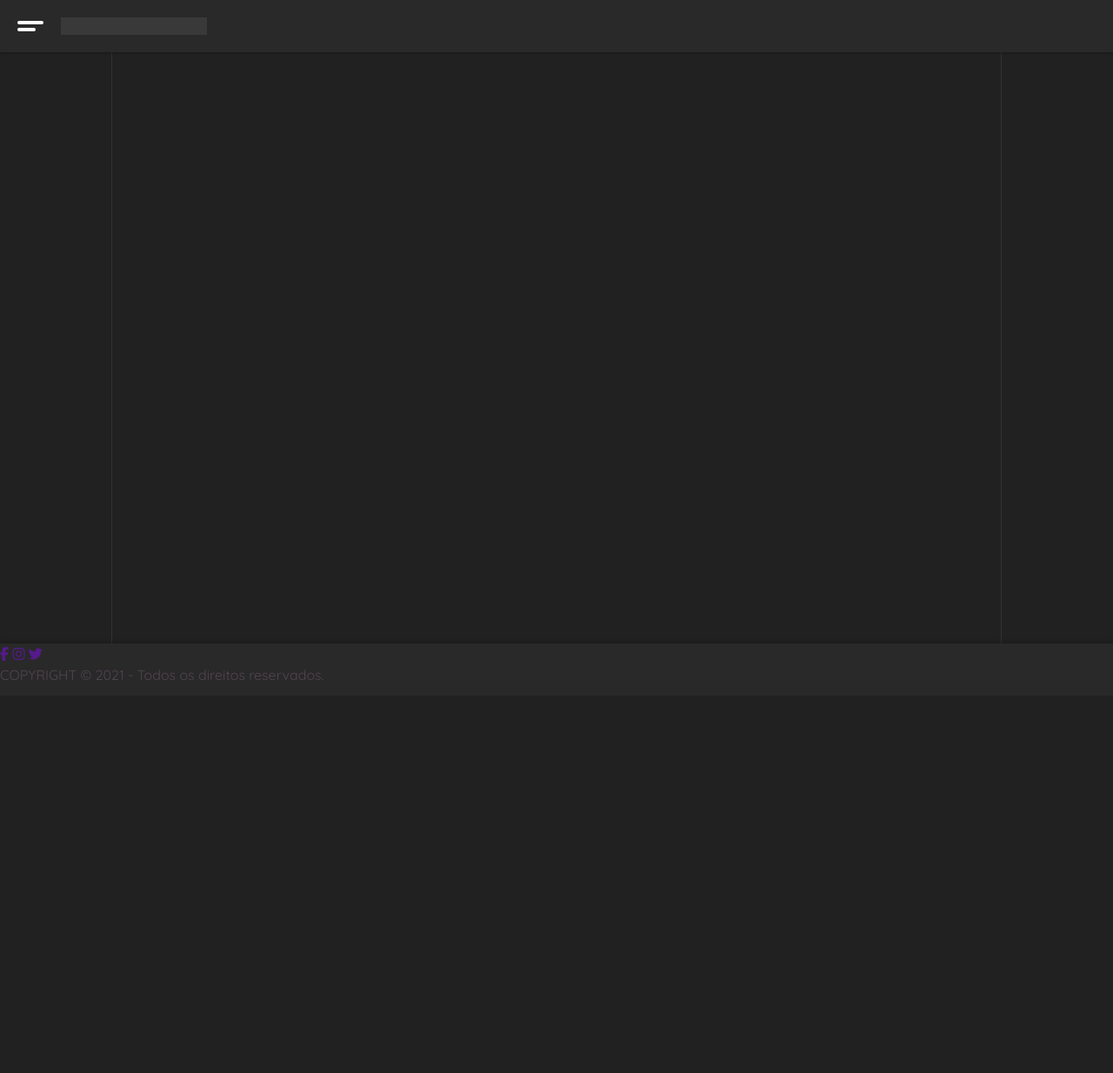
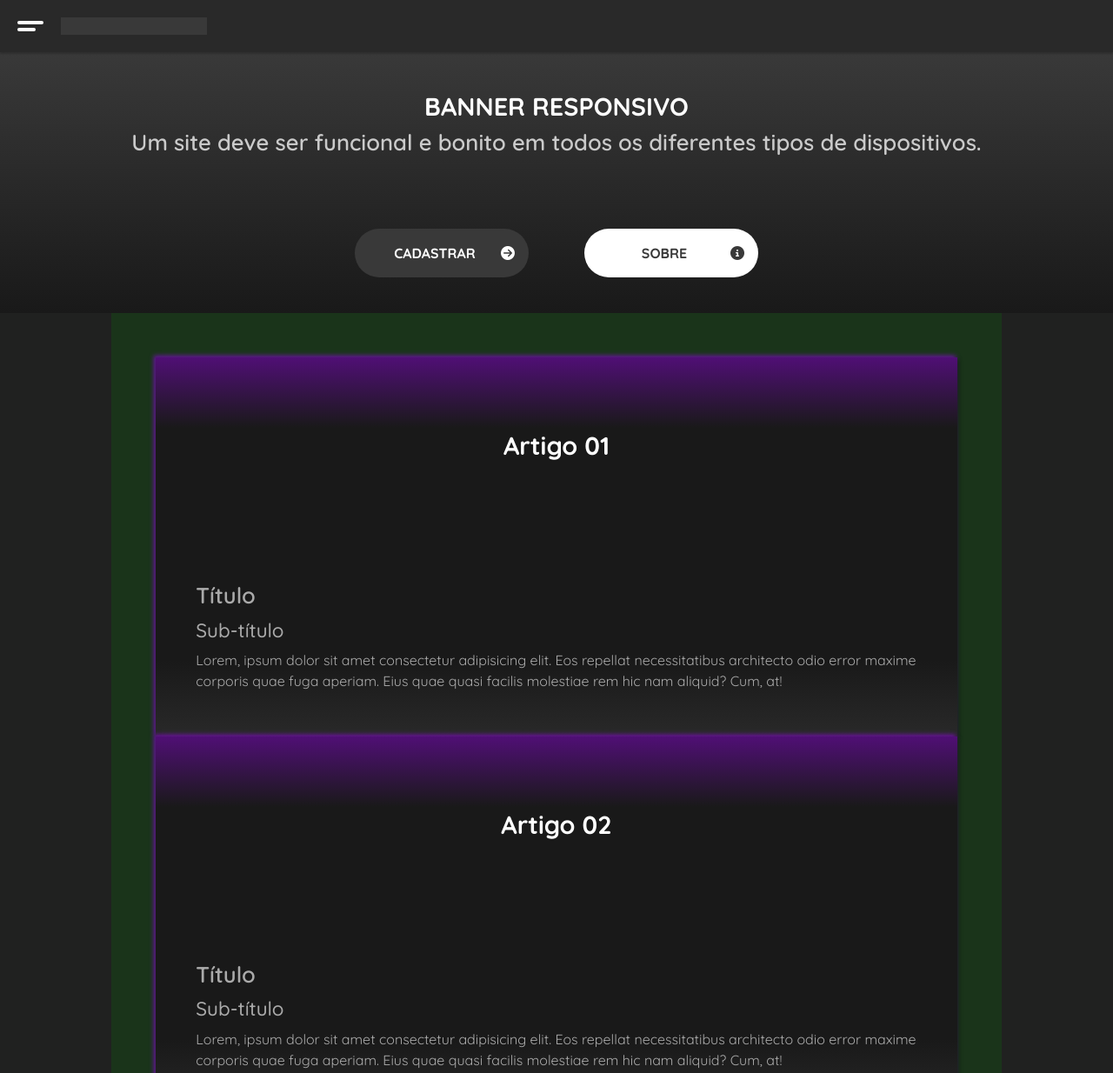
Before and after one commit to juniortex/Pack, a plain HTML site: page index.html in a window 1280 px wide. Shown: the top 1234 px of the page at 87% size. Before the commit the page ends 800 px from the top, so only its background shows below. Drawn offline with nearby package versions, Linux system fonts and the light colour scheme.

Commit message:
Public Site

```diff
--- a/css/sass/_cores.scss
+++ b/css/sass/_cores.scss
@@ -1,9 +1,21 @@
-//BACKGROUNDS:
+$cor-tema: #7400e0;
+
+//TONS DE CINZA:
+$gray-00: #090909;
 $gray-01: #191919;
 $gray-02: #292929;
 $gray-03: #393939;
+$gray-08: #898989;
+$gray-cc: #AAAAAA;
+$gray-dd: #DDDDDD;
+$gray-ff: #FFFFFF;
+
+//OVERLAYS:
 $overlay-dark: rgba(0,0,0,0.5);
 $overlay-clear: rgba(225,225,225,0.5);
 
 //SOMBRAS:
 $sombra-default: rgba(0,0,0,0.2);
+
+//BRILHOS:
+$brilho-default: rgba(225,225,225,0.2);
--- a/css/sass/_tipografia.scss
+++ b/css/sass/_tipografia.scss
@@ -1,8 +1,9 @@
 //TIPOGRAFIA
 @import "fontes";
+@import "cores";
 
 h1, h2, h3, h4, h5, h6, p {
-    color: #504550;
+    color: $gray-ff;
 }
 
 h1 {
--- a/css/style.scss
+++ b/css/style.scss
@@ -11,27 +11,31 @@
 body {
     display: grid;
     grid-template-columns: 1fr 80vw 1fr;
-    grid-auto-rows: 60px 1fr 60px;
+    grid-auto-rows: 60px 300px auto 60px;
     grid-template-areas:
     "header header header"
+    "banner banner banner"
     "aside-left main aside-right"
     "footer footer footer";
     background-color: #202120;
 }
+
 header {
     grid-area: header;
     z-index: 999;
     display: grid;
-    grid-template-columns: 30px 1fr;
+    grid-template-columns: auto auto 1fr;
+    grid-template-areas: "buttons-menu logo none";
     align-items: center;
     gap: 20px;
     background-color: $gray-02;
     padding: 20px;
     box-shadow: 0 2px 2px $sombra-default;
     .buttons-menu {
+        grid-area: buttons-menu;
         display: grid;
         align-items: center;
-        width: 100%;
+        width: 30px;
         height: 20px;
         cursor: pointer;
         .barra {
@@ -57,6 +61,7 @@ header {
     }
 
     .logo {
+        grid-area: logo;
         width: 168px;
         height: 20px;
         background-color: $gray-03;
@@ -79,17 +84,16 @@ header {
             padding: 0 0 20px 24px;
             float: left;
             text-align: start;
-            background-color: #202120;
-            box-shadow: 1px 0px 8px #00000025;
+            background-color: $gray-01;
+            box-shadow: 2px 0px 5px $sombra-default;
             &::-webkit-scrollbar {
                 width: 8px;
             }
             &::-webkit-scrollbar-track {
-                background: #202120;
-                margin: 10px;
+                background: $gray-01;
+                margin: 4px;
             }
             &::-webkit-scrollbar-thumb {
-                background-color: transparent;
                 border-radius: 20px;
             }
             &:hover {
@@ -97,11 +101,14 @@ header {
                     width: 8px;
                 }
                 &::-webkit-scrollbar-track {
-                    background: #202120;
+                    background: $gray-02;
                 }
                 &::-webkit-scrollbar-thumb {
-                    background-color: rgba(225, 225, 225, 0.3);
+                    background-color: $gray-08;
                     border-radius: 20px;
+                    &:hover {
+                        background-color: $gray-cc;
+                    }
                 }
             }
             li {
@@ -109,105 +116,112 @@ header {
                 margin: 20px 0;
                 a {
                     font-size: 1em;
-                    color: #dedede;
+                    color: $gray-dd;
                     font-weight: 400;
                     i {
                         margin-right: 10%;
                     }
                 }
                 a:hover {
-                    color: white;
+                    color: $gray-ff;
                 }
             }
             hr {
-                border: 1px solid #303130;
+                border: 1px solid $gray-02;
             }
         }
     }
 }
 
-main {
-    min-height: calc(100vh - 120px);
-    grid-area: main;
-    border-left: 1px solid #303130;
-    border-right: 1px solid #303130;
-    /*margin-top: 60px;
-    gap: 20px;
-    background-color: black;
-    .banner {
-        grid-area: banner;
+.banner {
+    grid-area: banner;
+    display: grid;
+    background: linear-gradient(to top, $gray-01, $gray-03);
+    #texto {
         display: grid;
-        background-color: red;
-        .title {
-            width: 100%;
-            h3 {
-                color: #AAABAA;
-                font-size: 1em;
-            }
+        justify-items: center;
+        align-content: center;
+        text-align: center;
+        h2 {
+            color: $gray-ff;
         }
-        .buttons {
-            width: 100%;
+        h3 {
+            color: rgba($gray-ff,0.75);
+            padding: 0 10%;
         }
+    }
+    #actions {
+        display: grid;
+        grid-template-columns: 1fr 1fr;
+        gap: 5%;
         .button {
+            align-self: center;
+            display: grid;
+            grid-template-columns: 1fr auto;
+            justify-items: center;
+            align-items: center;
+            padding: 1em;
             width: 80%;
-            text-align: center;
-            padding: 3% 4%;
-            margin: 5px 10%;
-            border-radius: 30px;
+            max-width: 200px;
+            border-radius: 50px;
             cursor: pointer;
             font-weight: 700;
-            background-color: #ff5100;
-            color: white;
+            background-color: $gray-03;
+            color: $gray-ff;
         }
         #button-cadastrar {
-            float: left;
+            justify-self: right;
         }
         #button-sobre {
-            float: right;
-            background-color: white;
-            color: #ff5100;
+            justify-self: left;
+            background-color: $gray-ff;
+            color: $gray-03;
         }
-        button i {
-            margin-top: 1%;
-            float: right;
+        .button:hover, #button-sobre:hover {
+            background-color: $cor-tema;
+            color: $gray-ff;
         }
     }
+}
 
+main {
+    grid-area: main;
+    display: grid;
+    padding: 5%;
+    background-color: rgba(green,0.2);
     .servicos {
         grid-area: servicos;
-        width: 100%;
-        padding: 3%;
-        background-color: red;
+        display: grid;
+        grid-template-columns: 1fr;
+        background-color: rgba(green,0.3);
         .servico {
             display: grid;
-            width: 100%;
-            background: linear-gradient(to top, #00000099 0%, #24252400 20%);
+            background: linear-gradient(to top, $gray-02 0%, $gray-01 20%);
             text-align: left;
-            border-radius: 20px;
-            margin: 5% 0;
             box-shadow:
                 2px 2px 5px #00000050,
-                -4px -4px 5px #a200ff99;
+                -2px -2px 5px #a200ff99;
             h2 {
                 width: 100%;
                 padding: 80px 0;
                 text-align: center;
-                background: linear-gradient(to top, #242524 60%, #a200ff99 120%);
-                border-radius: 20px 20px 0 0;
+                background: linear-gradient(to top, $gray-01 60%, #a200ff99 120%);
                 font-size: 1.8em;
             }
             h3, h4, p {
-                color: #504550;
+                color: $gray-cc;
                 margin: 5px 0;
             }
             div {
                 padding: 5%;
             }
         }
-    }*/
+    }
 }
 
 aside {
+    display: none;
+    background-color: $gray-02;
     .left {
         grid-area: aside-left;
     }
@@ -218,33 +232,43 @@ aside {
 
 footer {
     grid-area: footer;
+    display: grid;
+    grid-template-columns: auto auto;
+    grid-template-areas: "copyright social";
+    align-items: center;
+    justify-content: space-between;
     background-color: $gray-02;
     box-shadow: 0px -2px 5px $sombra-default;
-    /*padding: 3% 3% 1% 3%;
+    padding: 20px;
     text-align: center;
+    .copyright {
+        grid-area: copyright;
+        display: grid;
+        height: 30px;
+        align-items: center;
+        p {
+            color: $gray-dd;
+        }
+    }
     .social {
-    width: 100%;
+        grid-area: social;
+        display: grid;
+        grid-template-columns: 40px 40px auto;
         a {
-        margin: 1%;
-            i {
-            font-size: 1.5em;
-            width: 44px;
-            height: 44px;
-            background: linear-gradient(to top, #eee 0%, #bcbcbc 60%);
+            display: grid;
+            align-items: center;
+            justify-content: center;
+            color: $gray-dd;
+            width: 30px;
+            height: 30px;
             border-radius: 50%;
-            padding: 12px;
-            color: white;
+            background: linear-gradient(to bottom, $gray-01 0%, $gray-03 100%);
             box-shadow:
-            2px 2px 5px #00000050,
-            -4px -4px 5px #ffffff99;
+            2px 2px 5px $sombra-default,
+            -2px -2px 5px $brilho-default;
                 &:hover {
-                background: linear-gradient(to top, #ff7b00 0%, #ff5100 60%);
-                }
+                background: linear-gradient(to bottom, $cor-tema 0%, $cor-tema 60%);
             }
         }
     }
-    p {
-        font-weight: 600;
-        padding: 3% 3% 0 3%;
-    }*/
 }
--- a/index.html
+++ b/index.html
@@ -77,17 +77,18 @@
         </nav>
     </header>
 
-    <main class="conteúdo">
-        <!--<section class="banner">
-            <div class="title">
+    <section class="banner">
+        <div id="texto">
             <h2>BANNER RESPONSIVO</h2>
             <h3>Um site deve ser funcional e bonito em todos os diferentes tipos de dispositivos.</h3>
         </div>
-            <div class="buttons">
+        <div id="actions">
             <button id="button-cadastrar" class="button">CADASTRAR<i class="fa fa-arrow-circle-right"></i></button>
             <button id="button-sobre" class="button">SOBRE<i class="fas fa-info-circle"></i></button>
         </div>
     </section>
+
+    <main class="conteúdo">
         <section class="servicos">
             <article class="servico">
                 <a href="#">
@@ -125,7 +126,7 @@
                     <p>Lorem, ipsum dolor sit amet consectetur adipisicing elit. Eos repellat necessitatibus architecto odio error maxime corporis quae fuga aperiam. Eius quae quasi facilis molestiae rem hic nam aliquid? Cum, at!</p>
                 </div>
             </article>
-        </section>-->
+        </section>
     </main>
 
     <aside class="left">
@@ -134,14 +135,14 @@
     </aside>
 
     <footer class="rodape">
+        <div class="copyright">
+            <p>&copy; 2021 - Todos os direitos reservados</p>
+        </div>
         <div class="social">
             <a href=""><i class="fa fa-facebook"></i></a>
             <a href=""><i class="fa fa-instagram"></i></a>
             <a href=""><i class="fa fa-twitter"></i></a>
         </div>
-        <p class="copyright">
-            COPYRIGHT &copy; 2021 - Todos os direitos reservados.
-        </p>
     </footer>
 
 <!--JavaScript-->
```
Also changed, not shown: css/style.css, media/Logotipo/Logotipo-a.png (deleted), 2 other files. Lines whose indentation alone changed are shown as unchanged.
